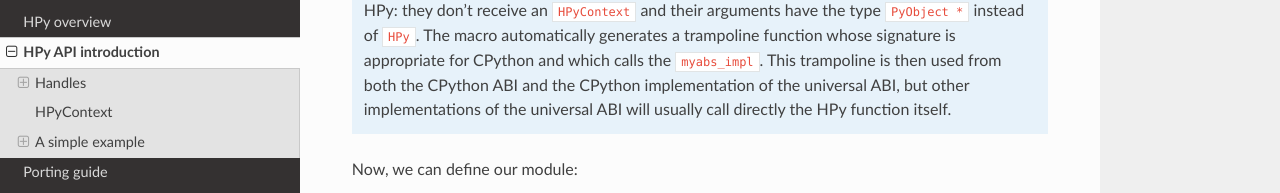
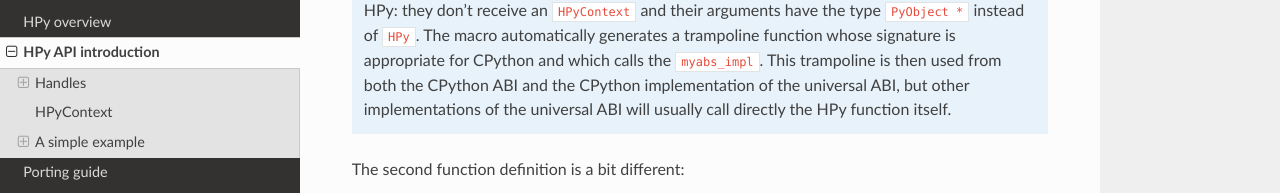
Before and after one commit to hpyproject/hpy, a Sphinx documentation site: the page built from docs/api.rst, in a window 1280 px wide and 900 px high, scrolled down 4188 px, cut to the strip 0-300 px from the top of the window. Shown: the part 98-291 px from the top of the strip. Built offline with Sphinx 7.4.7 and the Read the Docs theme 2.0.0, drawn with Linux system fonts in a browser that asks for light colours.

Commit message:
Fix for docs

```diff
--- a/docs/api.rst
+++ b/docs/api.rst
@@ -212,6 +212,8 @@
    implementations of the universal ABI will usually call directly the HPy
    function itself.
 
+The second function definition is a bit different:
+
 .. literalinclude:: examples/simple-example/simple.c
   :start-after: // BEGIN: double
   :end-before: // END: double
```
Also changed, not shown: 1 other file.
